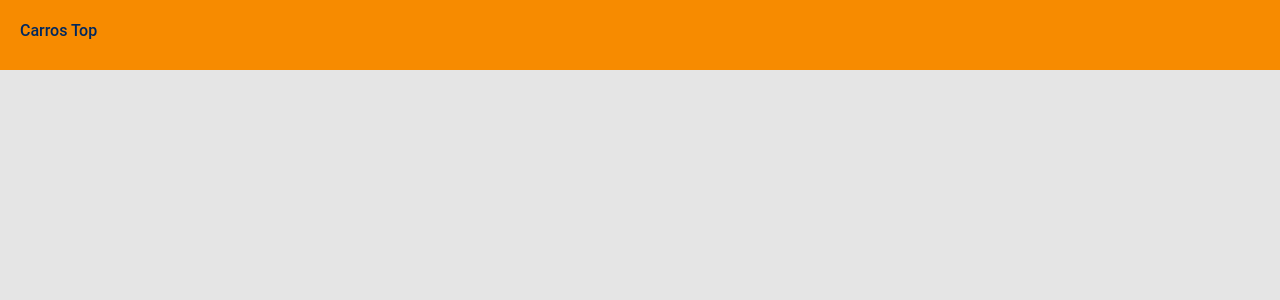
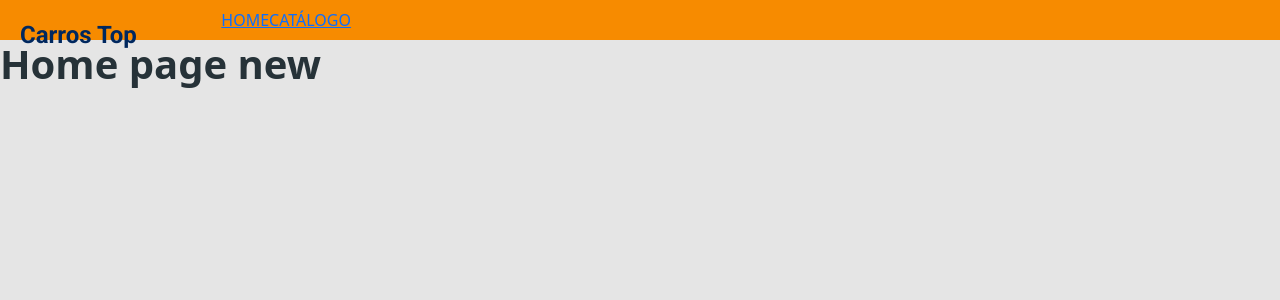
Before and after one commit to Romariorfr/website-carros, a React (Create React App) app in the folder frontweb/: page /home in a window 1280 px wide. Shown: the top 300 px of the page. Built offline with nearby package versions, Linux system fonts and the light colour scheme.

Commit message:
add fonts, config rotas e iniciado header

```diff
--- a/frontweb/package.json
+++ b/frontweb/package.json
@@ -11,12 +11,11 @@
     "@types/node": "^16.18.11",
     "@types/react": "^18.0.27",
     "@types/react-dom": "^18.0.10",
-    "@types/react-router-dom": "^5.1.7",
     "bootstrap": "5.0.2",
     "node-sass": "4.14.1",
     "react": "^18.2.0",
     "react-dom": "^18.2.0",
-    "react-router-dom": "^5.2.0",
+    "react-router-dom": "6.3.0",
     "react-scripts": "5.0.1",
     "typescript": "^4.9.4",
     "web-vitals": "^2.1.4"
--- a/frontweb/src/App.css
+++ b/frontweb/src/App.css
@@ -1,3 +1,10 @@
+@import url('https://fonts.googleapis.com/css2?family=Roboto:wght@400;700&display=swap');
+
+h1,h2,h3,h4,h5,h6{
+  font-weight: 700;
+  margin-bottom: 0px;
+}
+
 .App {
   text-align: center;
 }
--- a/frontweb/src/App.tsx
+++ b/frontweb/src/App.tsx
@@ -1,9 +1,9 @@
 import './assets/styles/custom.scss';
-import "./App.css";
-import Header from "./components/Header";
+import './App.css';
+import Rotas from './Rotas';
 
 function App() {
-  return <Header />;
+  return <Rotas/>
 }
 
 export default App;
--- /dev/null
+++ b/frontweb/src/Rotas.tsx
@@ -0,0 +1,16 @@
+import { BrowserRouter, Routes, Route } from 'react-router-dom';
+import Header from './components/Header';
+import Home from './pages/Home';
+
+const Rotas = () => {
+  return (
+    <BrowserRouter>
+      <Header />
+      <Routes>
+        <Route path="/home" element={<Home />} />
+      </Routes>
+    </BrowserRouter>
+  );
+};
+
+export default Rotas;
--- a/frontweb/src/assets/styles/custom.scss
+++ b/frontweb/src/assets/styles/custom.scss
@@ -1,5 +1,5 @@
 $theme-colors: (
-  'primary': #407bff,
+  'primary': #F78B00,
 );
 
 $body-bg: #e5e5e5;
--- a/frontweb/src/components/Header/index.tsx
+++ b/frontweb/src/components/Header/index.tsx
@@ -1,12 +1,40 @@
-import "./styles.css";
+import './styles.css';
+import '@popperjs/core';
+import 'bootstrap/js/src/collapse.js';
+import { Link, NavLink } from 'react-router-dom';
 
 const Header = () => {
   return (
-    <div className="header-container">
-      <div className="title-app ">
-        <h6>Carros Top</h6>
+    <nav className="navbar navbar-expand-md navbar-dark bg-primary main-nav">
+      <div className="container-fluid">
+        <Link to="/home" className="nav-logo-text">
+          <h4 className='title-app'>Carros Top</h4>
+        </Link>
+
+        <button
+          className="navbar-toggler"
+          type="button"
+          data-bs-toggle="collapse"
+          data-bs-target="#dscatalog-navbar"
+          aria-controls="dscatalog-navbar"
+          aria-expanded="false"
+          aria-label="Toggle navigation"
+        >
+          <span className="navbar-toggler-icon"></span>
+        </button>
+
+        <div className="collapse navbar-collapse" id="dscatalog-navbar">
+          <ul className="navbar-nav offset-md-2 main-menu">
+            <li>
+              <NavLink to="/home">HOME</NavLink>
+            </li>
+            <li>
+              <NavLink to="/products">CATÁLOGO</NavLink>
+            </li>
+          </ul>
+        </div>
       </div>
-    </div>
+    </nav>
   );
 };
 
--- a/frontweb/src/components/Header/styles.css
+++ b/frontweb/src/components/Header/styles.css
@@ -14,7 +14,7 @@
   left: 20px;
   top: 21px;
 
-  font-family: "Roboto";
+  font-family: 'Roboto';
   font-style: normal;
   font-weight: 700;
   font-size: 24px;
--- /dev/null
+++ b/frontweb/src/pages/Home/index.tsx
@@ -0,0 +1,8 @@
+const Home = () =>{
+    return(
+
+        <h1>Home page new</h1>
+    )
+}
+
+export default Home;
```
Also changed, not shown: frontweb/src/pages/Home/styles.css (added), 2 other files (tests, documents, lock files or other folders).
